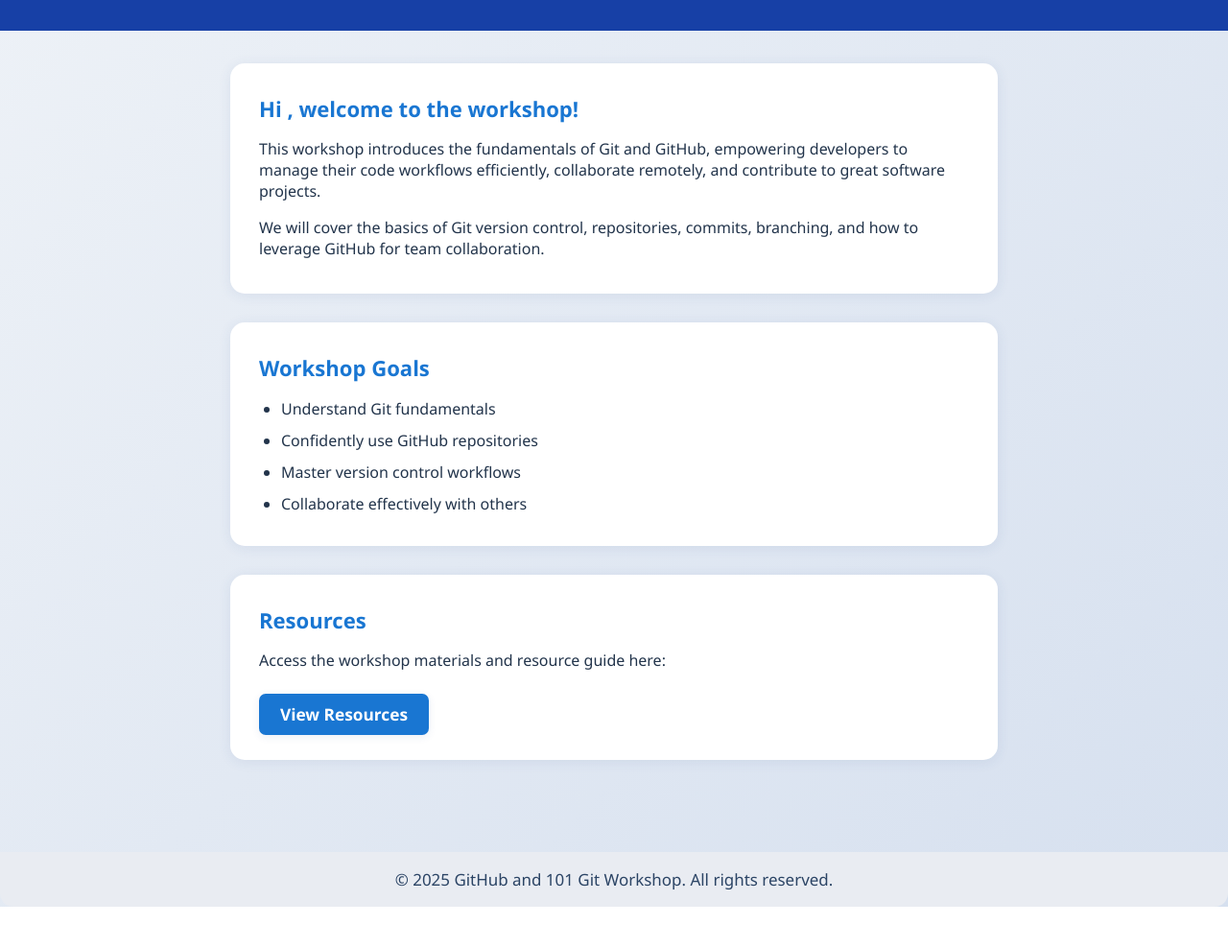
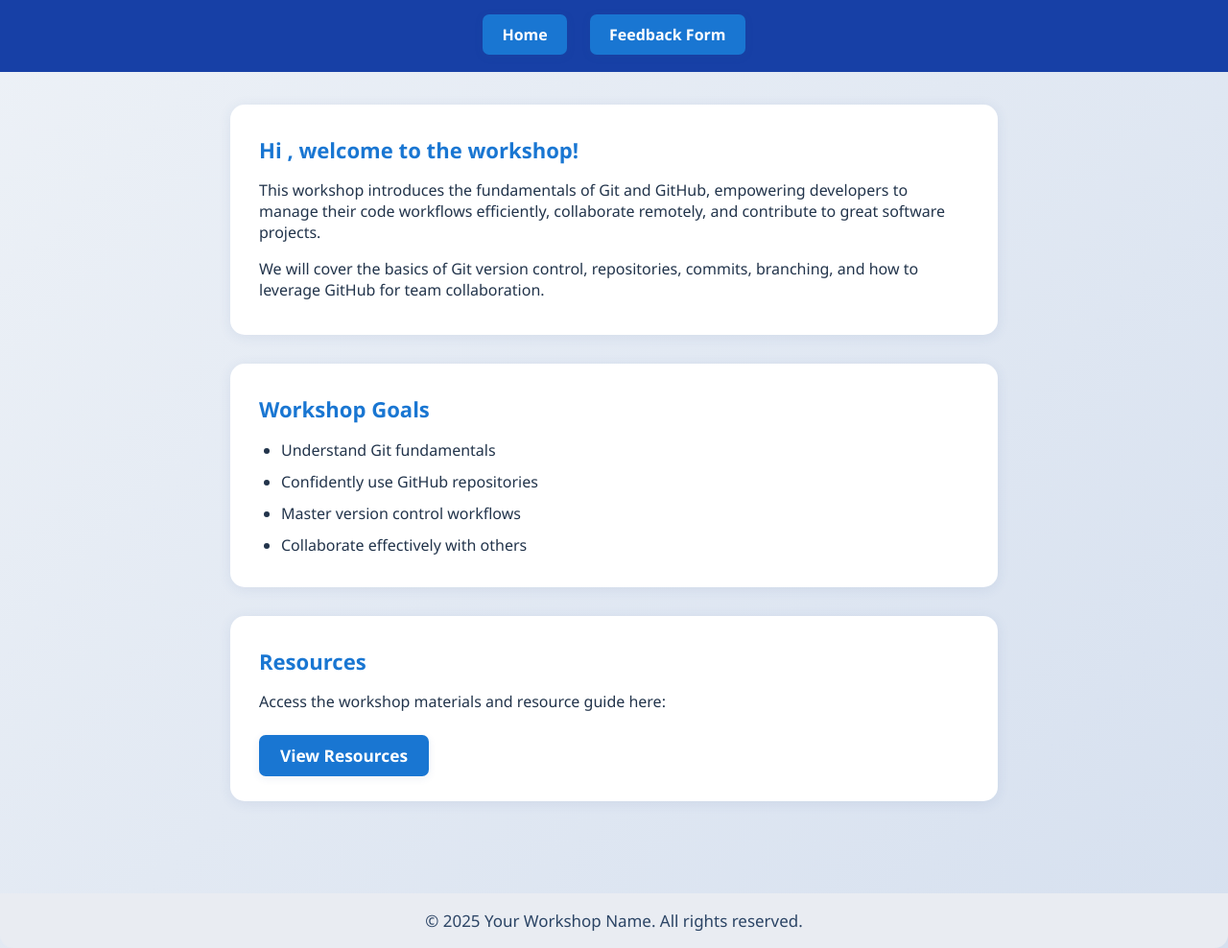
Before and after one commit to lakshya0511/GitHub_workshop, a plain HTML site: page index.html in a window 1280 px wide. Shown: the part 114-1102 px from the top of the page at 96% size. Before the commit the page ends 1059 px from the top, so only its background shows below. Drawn offline with Linux system fonts and the light colour scheme.

Commit message:
Bugbounty home page

```diff
--- a/index.html
+++ b/index.html
@@ -10,6 +10,10 @@
   <header>
     <h1>Github and 101 Git</h1>
     <p>Let's code, commit and conquer</p>
+    <nav>
+      <a href="index.html" class="nav-link">Home</a>
+      <a href="feedback.html" class="nav-link">Feedback Form</a>
+    </nav>
   </header>
   <main>
     <section>
@@ -29,12 +33,12 @@
     <section>
       <h2>Resources</h2>
       <p>Access the workshop materials and resource guide here:</p>
-      <a href="https://docs.google.com/document/d/1CLnBpTBpg-YImfXq-UClb9FMaM0EqFADbq-JsVdhmYc/edit?usp=sharing" class="button" target="_blank" rel="noopener">View Resources</a>
+      <a href="" class="button" target="_blank" rel="noopener">View Resources</a>
     </section>
     </section>
   </main>
   <footer>
-    &copy; 2025 GitHub and 101 Git Workshop. All rights reserved.
+    &copy; 2025 Your Workshop Name. All rights reserved.
   </footer>
 </body>
 </html>
```
